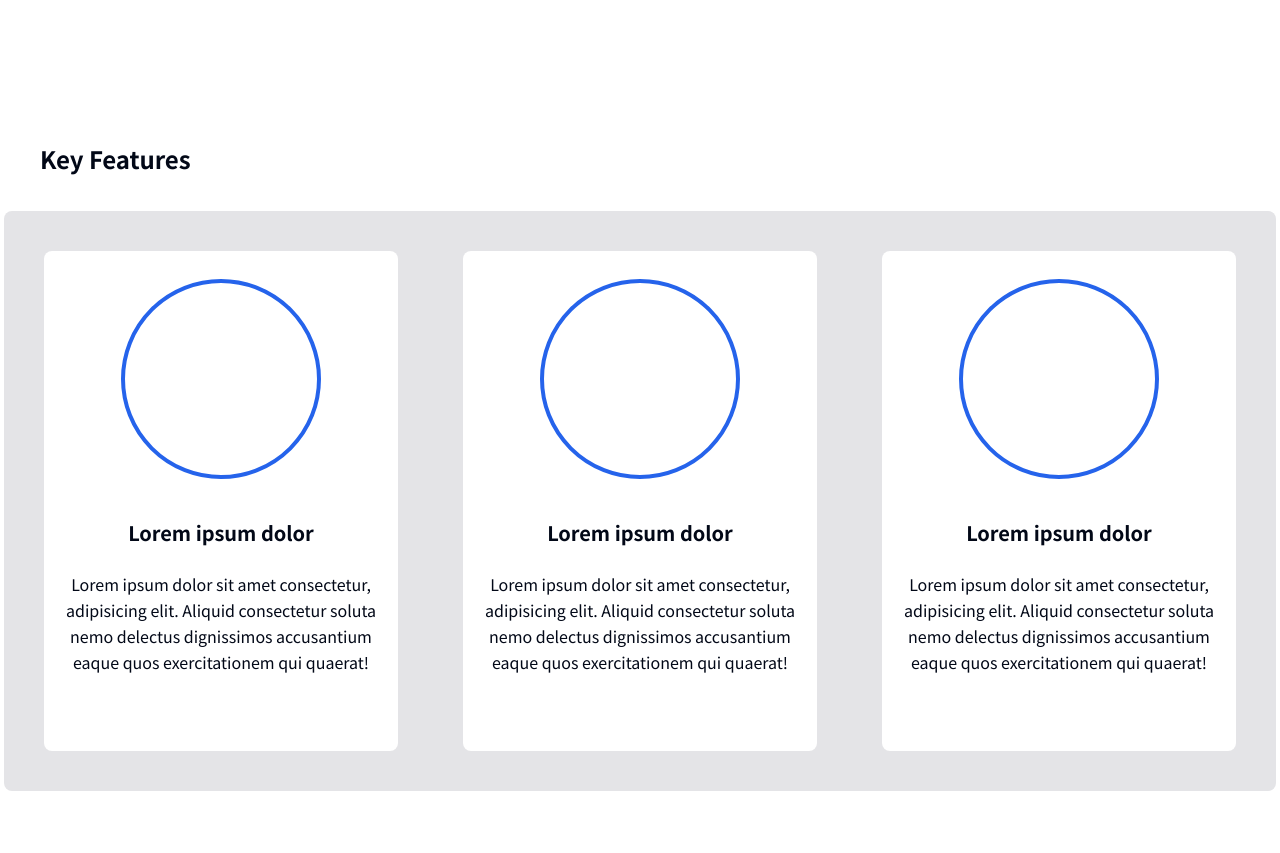
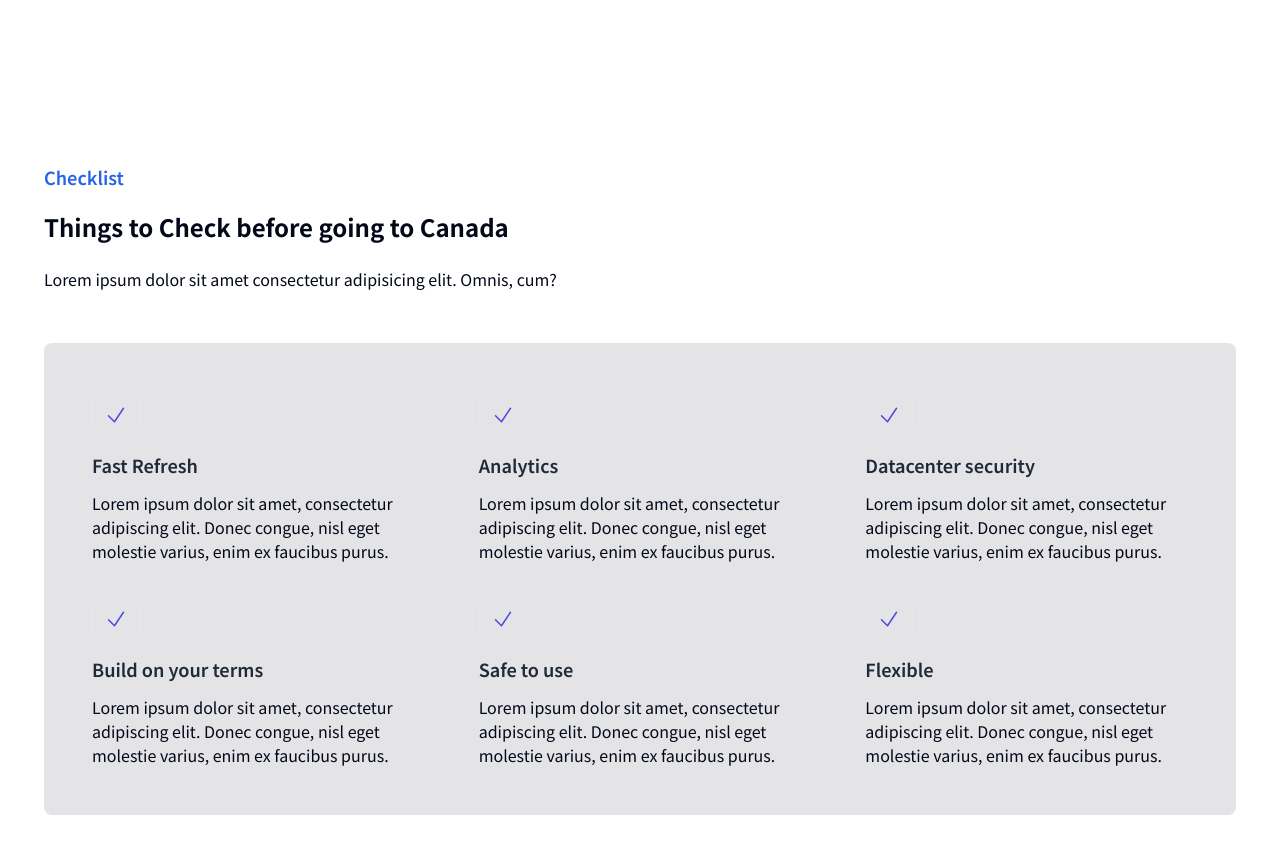
Before and after one commit to Hytrece/job-board-nextjs, a Next.js app: page /canada in a window 1280 px wide. Shown: the part 1981-2834 px from the top of the page. Built offline with nearby package versions, Linux system fonts and the light colour scheme.

Commit message:
i change it /

```diff
--- a/app/(country)/canada/page.tsx
+++ b/app/(country)/canada/page.tsx
@@ -39,17 +39,43 @@ const Canada = () => {
       src:"/more.jpg"
     }
   ]
+  const features = [
+    {
+        title: "Fast Refresh",
+        desc: "Lorem ipsum dolor sit amet, consectetur adipiscing elit. Donec congue, nisl eget molestie varius, enim ex faucibus purus."
+    },
+    {
+        title: "Analytics",
+        desc: "Lorem ipsum dolor sit amet, consectetur adipiscing elit. Donec congue, nisl eget molestie varius, enim ex faucibus purus."
+    },
+    {
+        title: "Datacenter security",
+        desc: "Lorem ipsum dolor sit amet, consectetur adipiscing elit. Donec congue, nisl eget molestie varius, enim ex faucibus purus."
+    },
+    {
+        title: "Build on your terms",
+        desc: "Lorem ipsum dolor sit amet, consectetur adipiscing elit. Donec congue, nisl eget molestie varius, enim ex faucibus purus."
+    },
+    {
+        title: "Safe to use",
+        desc: "Lorem ipsum dolor sit amet, consectetur adipiscing elit. Donec congue, nisl eget molestie varius, enim ex faucibus purus."
+    },
+    {
+        title: "Flexible",
+        desc: "Lorem ipsum dolor sit amet, consectetur adipiscing elit. Donec congue, nisl eget molestie varius, enim ex faucibus purus."
+    },
+]
   return (<div className="overflow-hidden">
     <Header name="Canada" bg="/canadabg.jpg"/>
     <TracingBeam className="px-1">
       <Information/>
-      <section className="w-full mt-36 mx-auto px-4 md:px-8">
+      <section className="w-full mt-28 mx-auto px-4 py-7 md:px-8">
         <div className="max-w-xl">
             <h1 className="text-2xl font-bold sm:text-2xl">
                 Jobs
             </h1>
             <p className="mt-5 leading-loose">
-                Lorem Ipsum is simply dummy text of the printing and typesetting industry.Lorem Ipsum has been the industry's standard dummy.
+                Lorem Ipsum is simply dummy text of the printing and typesetting industry.Lorem Ipsum has been the industrys standard dummy.
             </p>
         </div>
           <div className="mt-12">
@@ -77,29 +103,30 @@ const Canada = () => {
               </ul>
           </div>
       </section>
-      <section className="h-screen mt-36">
-        <h1 className="mx-9 font-bold text-2xl">Key Features</h1>
-        <div className="flex justify-around gap-x-8 mt-9 p-10 bg-zinc-200 w-full rounded-lg">
-          <div className="bg-white rounded-lg w-full h-[500px] p-5 flex flex-col items-center gap-y-6">
-            <div className="rounded-full border-4 border-primary w-[200px] h-[200px] mt-2">
-            </div>
-              <h1 className="text-xl font-bold mt-4">Lorem ipsum dolor </h1>
-              <p className="text-center text-semibold leading-relaxed">Lorem ipsum dolor sit amet consectetur, adipisicing elit. Aliquid consectetur soluta nemo delectus dignissimos accusantium eaque quos exercitationem qui quaerat!</p>
-          </div>
-          <Separator className="font-semibold bg-zinc-400" orientation="vertical" />
-          <div className="bg-white rounded-lg w-full h-[500px] p-5 flex flex-col items-center gap-y-6">
-          <div className="rounded-full border-4 border-primary w-[200px] h-[200px] mt-2">
-            </div>
-              <h1 className="text-xl font-bold mt-4">Lorem ipsum dolor </h1>
-              <p className="text-center text-semibold leading-relaxed">Lorem ipsum dolor sit amet consectetur, adipisicing elit. Aliquid consectetur soluta nemo delectus dignissimos accusantium eaque quos exercitationem qui quaerat!</p>
-          </div>
-          <Separator className="font-semibold bg-zinc-400" orientation="vertical" />
-          <div className="bg-white rounded-lg w-full h-[500px] flex p-5 flex-col items-center gap-y-6">
-          <div className="rounded-full border-4 border-primary w-[200px] h-[200px] mt-2">
-            </div>
-              <h1 className="text-xl font-bold mt-4">Lorem ipsum dolor </h1>
-              <p className="text-center text-semibold leading-relaxed">Lorem ipsum dolor sit amet consectetur, adipisicing elit. Aliquid consectetur soluta nemo delectus dignissimos accusantium eaque quos exercitationem qui quaerat!</p>
-          </div>
+      <section className="h-screen mt-28 mx-10 py-7 ">
+        <h4 className="text-primary font-semibold text-lg">Checklist</h4>
+        <h1 className="mt-5 font-bold text-2xl">Things to Check before going to Canada</h1>
+        <p className="mt-5 font-md leading-loose">Lorem ipsum dolor sit amet consectetur adipisicing elit. Omnis, cum?</p>
+        <div className="mt-12 p-12 bg-zinc-200 w-full rounded-lg">
+        <ul className="grid gap-y-8 gap-x-16 sm:grid-cols-2 lg:grid-cols-3">
+            {
+                features.map((item, idx) => (
+                    <li key={idx} className="space-y-3">
+                        <div className="w-12 h-12 border text-indigo-600 rounded-lg flex items-center justify-center">
+                            <svg xmlns="http://www.w3.org/2000/svg" fill="none" viewBox="0 0 24 24" strokeWidth={1.5} stroke="currentColor" className="w-6 h-6">
+                                <path strokeLinecap="round" strokeLinejoin="round" d="M4.5 12.75l6 6 9-13.5" />
+                            </svg>
+                        </div>
+                        <h4 className="text-lg text-gray-800 font-semibold">
+                            {item.title}
+                        </h4>
+                        <p>
+                            {item.desc}
+                        </p>
+                    </li>
+                ))
+            }
+        </ul>
         </div>
       </section>
     </TracingBeam>
```
